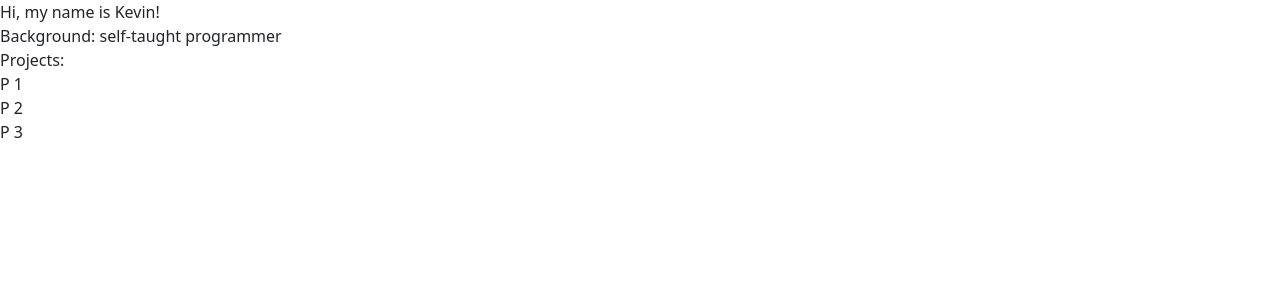
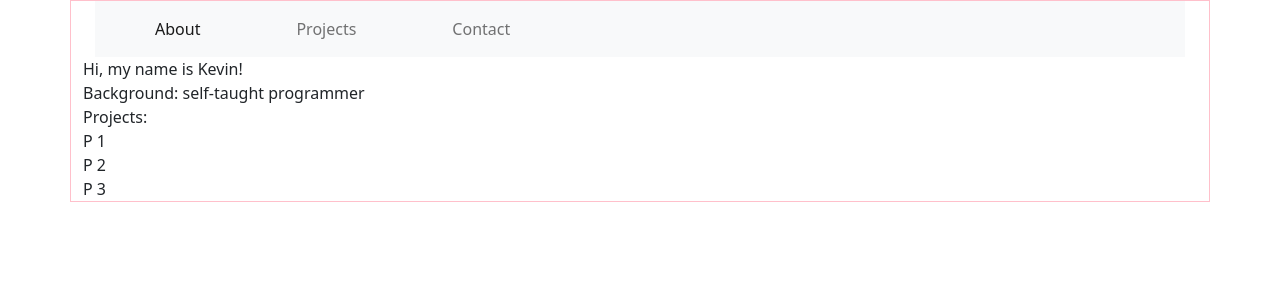
Before and after one commit to kpgh46/portfolio_website, a React (Create React App) app: page / in a window 1280 px wide. Shown: the top 300 px of the page. Built offline with nearby package versions, Linux system fonts and the light colour scheme; the HTML template or start-up script is replaced by a standard one.

Commit message:
added navBar

```diff
--- a/src/App.js
+++ b/src/App.js
@@ -2,11 +2,13 @@ import "./App.css";
 import Intro from "./components/Intro";
 import Background from "./components/Background";
 import Projects from "./components/Projects";
+import Navbar from "./components/Navbar";
 import { Button } from "react-bootstrap";
 
 function App() {
 	return (
-		<div>
+		<div class="container" style={{ border: "1px solid pink" }}>
+			<Navbar />
 			<Intro />
 			<Background />
 			<Projects />
--- /dev/null
+++ b/src/components/Navbar.js
@@ -0,0 +1,45 @@
+import React from "react";
+
+let Navbar = () => {
+	return (
+		<div class="container">
+			<nav class="navbar navbar-expand-lg navbar-light bg-light">
+				<div class="container-fluid">
+					<button
+						class="navbar-toggler"
+						type="button"
+						data-bs-toggle="collapse"
+						data-bs-target="#navbarNavAltMarkup"
+						aria-controls="navbarNavAltMarkup"
+						aria-expanded="false"
+						aria-label="Toggle navigation"
+					>
+						<span class="navbar-toggler-icon"></span>
+					</button>
+					<div
+						class="collapse navbar-collapse"
+						id="navbarNavAltMarkup"
+					>
+						<div class="navbar-nav">
+							<a
+								class="nav-link active px-lg-5 px-sm-3 px-1"
+								aria-current="page"
+								href="#"
+							>
+								About
+							</a>
+							<a class="nav-link px-lg-5 px-sm-3 px-1" href="#">
+								Projects
+							</a>
+							<a class="nav-link px-lg-5 px-sm-3 px-1" href="#">
+								Contact
+							</a>
+						</div>
+					</div>
+				</div>
+			</nav>
+		</div>
+	);
+};
+
+export default Navbar;
```
